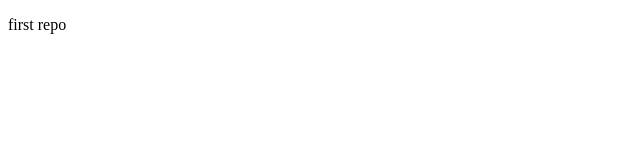
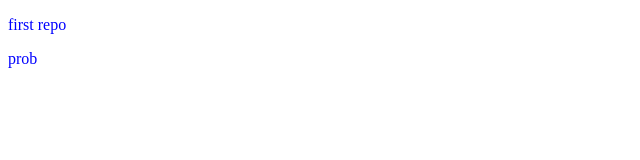
Before and after one commit to fahim1663/My-first-repo, a plain HTML site: page index.html in a window 1280 px wide. Shown: the whole page, without its empty margins (0-640 px from the left). Drawn offline with Linux system fonts and the light colour scheme.

Commit message:
style added

```diff
--- a/index.html
+++ b/index.html
@@ -9,5 +9,6 @@
 </head>
 <body>
     <p>first repo</p>
+    <p>prob</p>
 </body>
 </html>
--- a/style.css
+++ b/style.css
@@ -0,0 +1,3 @@
+p{
+    color: blue;
+}
```
